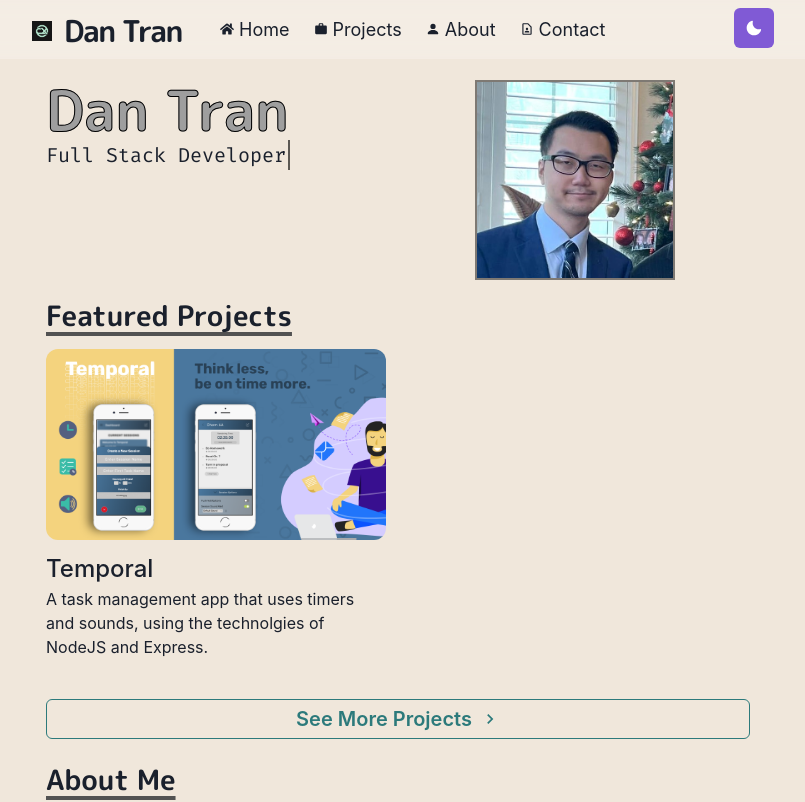
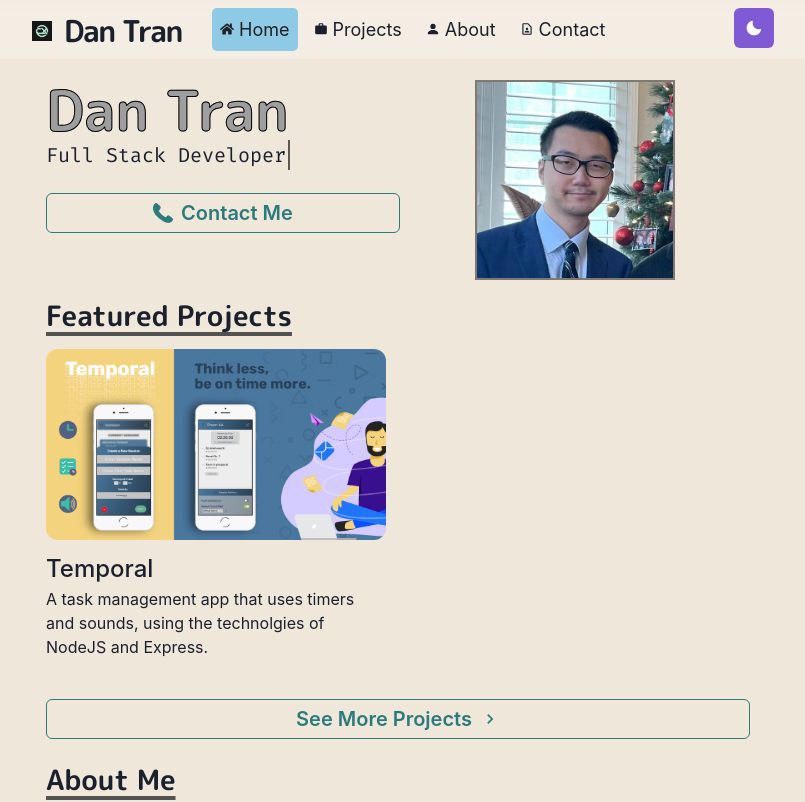
Before and after one commit to dantran16/portfolio-site, a Next.js app: page / in a window 1280 px wide. Shown: the top 802 px of the page, without its empty margins (242-1047 px from the left). Built offline with nearby package versions, Linux system fonts and the light colour scheme; grey boxes are pictures that could not be loaded.

Commit message:
Added more styling to navbar

```diff
--- a/components/LinkItem.js
+++ b/components/LinkItem.js
@@ -8,9 +8,10 @@ const LinkItem = ({ href, path, _target, children, ...props }) => {
     <NextLink href={href}>
       <Link
         p={2}
-        bg={active ? 'glassTeal' : undefined}
+        bg={active ? 'activeBg' : undefined}
         color={active ? '#202023' : inactiveColor}
         _target={_target}
+        borderRadius={5}
         {...props}
       >
         {children}
--- a/components/bio.js
+++ b/components/bio.js
@@ -1,7 +1,7 @@
 import { Grid, GridItem } from '@chakra-ui/react'
 
 export const BioSection = ({ children }) => (
-  <Grid templateColumns='1fr 2fr'gap='5%' mb={4}>
+  <Grid templateColumns='1fr 2fr' mb={4}>
     {children}
   </Grid>
 )
--- a/components/layouts/main.js
+++ b/components/layouts/main.js
@@ -8,10 +8,12 @@ const Main = ({ children, router }) => {
     <Box as="main" pb={8}>
       <Head>
         <meta name="viewport" content="width=device-width, initial-scale=1" />
+        <meta name="description" content="Dan's Portfoilio Website" />
+        <meta name="author" content="Dan Tran" />
         <title>Dan Tran - Homepage</title>
       </Head>
 
-      <Navbar />
+      <Navbar path={router.asPath}/>
 
       <Container maxW="container.md" pt={20}>
         {children}
--- a/lib/theme.js
+++ b/lib/theme.js
@@ -42,7 +42,7 @@ const fonts = {
 }
 
 const colors = {
-  glassteal: '#88ccca'
+  activeBg: '#8ecae6'
 }
 
 const config = {
--- a/pages/index.js
+++ b/pages/index.js
@@ -2,7 +2,7 @@ import { Container, Box, Heading, Image, useColorModeValue, Button, SimpleGrid }
 import Section from '../components/section'
 import Paragraph from '../components/paragraph'
 import NextLink from 'next/link'
-import { ChevronRightIcon } from '@chakra-ui/icons'
+import { ChevronRightIcon, PhoneIcon } from '@chakra-ui/icons'
 import Layout from '../components/layouts/article'
 import { ProjectGridItem } from '../components/GridItem'
 
@@ -21,6 +21,11 @@ const Page = () => {
             <p className={'line' + ' ' + useColorModeValue('typing-light', 'typing-dark')}>
               Full Stack Developer
             </p>
+            <Box align="left" my={4} size="lg">
+            <NextLink href="/contact">
+              <Button fontSize={20} isFullWidth={true} leftIcon={<PhoneIcon />} colorScheme="teal" variant='outline'>Contact Me</Button>
+            </NextLink>
+          </Box>
           </Box>
           <Box flexShrink={0} mt={{base:4, md: 0}} mx={{md: 75}} align="center" >
             <Image
```
